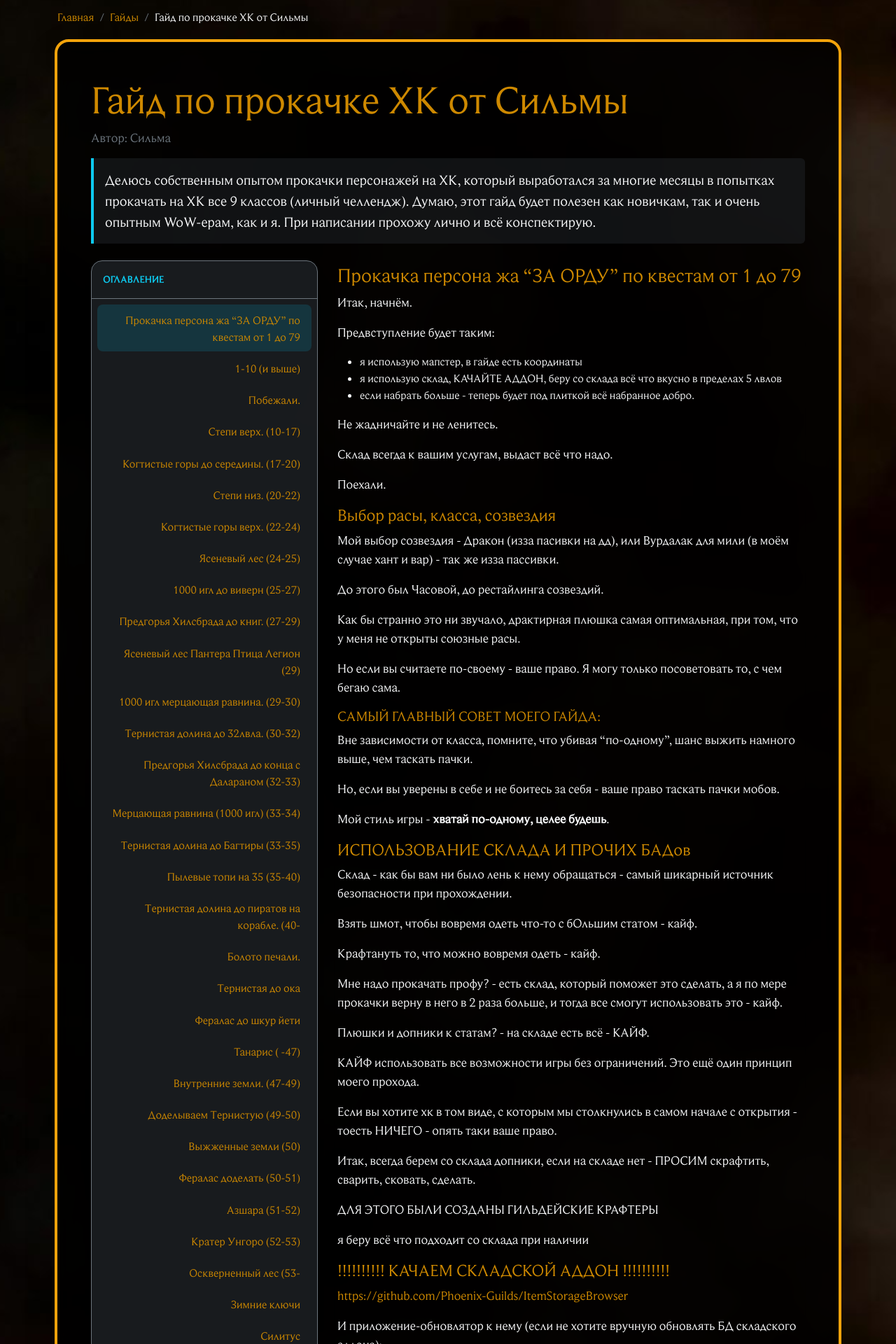
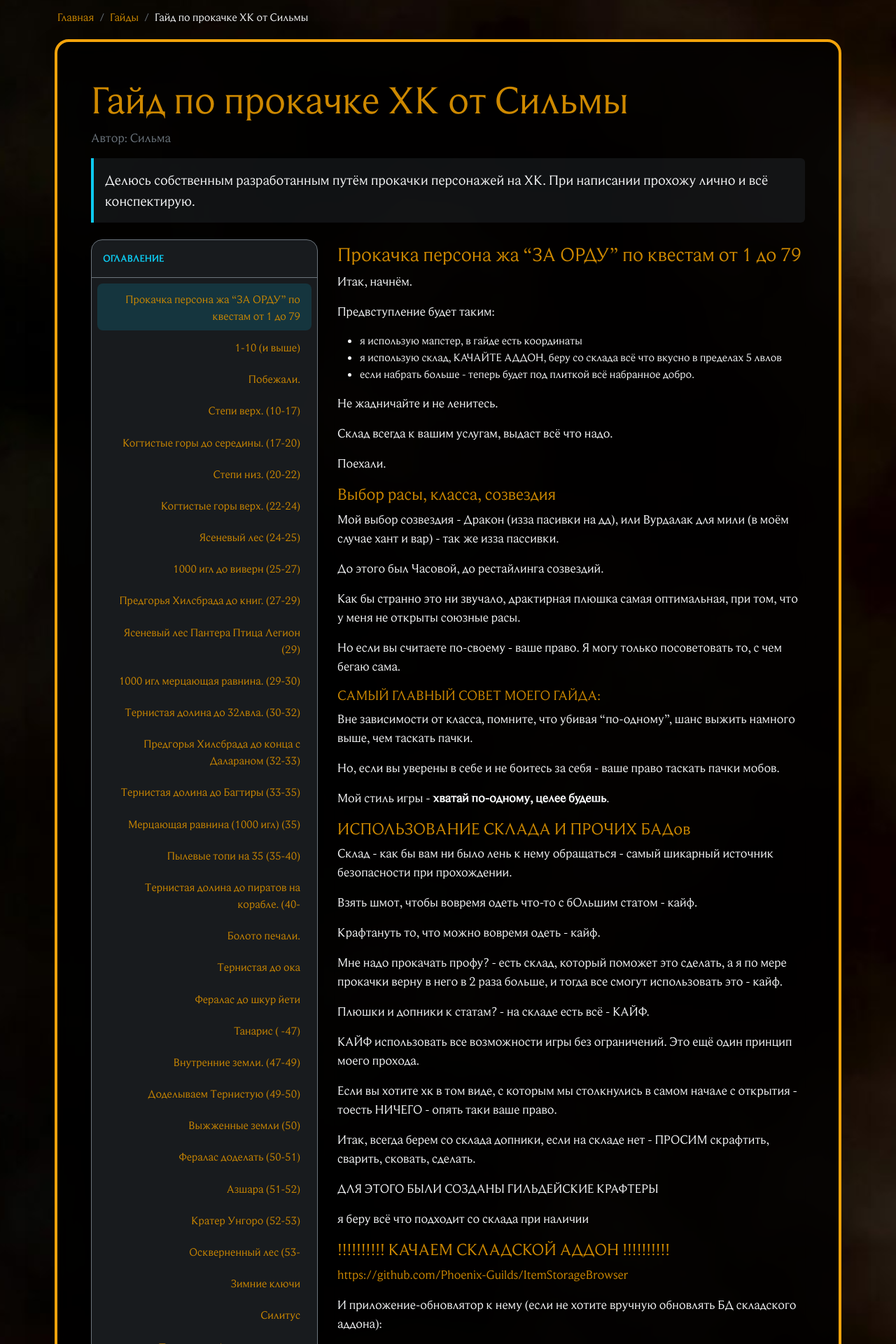
Before and after one commit to Phoenix-Guilds/phoenix-guilds.github.io, a Jekyll site: the page built from _guides/gayd-po-prokachke-hk-ot-silmy.md, in a window 1280 px wide. Shown: the part 424-2344 px from the top of the page at 70% size. Built offline with Jekyll 4.4.1, drawn with Linux system fonts in a browser that asks for light colours; nearby versions of some CDN libraries; library files that are not in the unit come from our copies.

Commit message:
Update Гайды “gayd-po-prokachke-hk-ot-silmy”

```diff
--- a/_guides/gayd-po-prokachke-hk-ot-silmy.md
+++ b/_guides/gayd-po-prokachke-hk-ot-silmy.md
@@ -2,12 +2,8 @@
 layout: nest-guide
 title: Гайд по прокачке ХК от Сильмы
 author: Сильма
-description: >-
-  Делюсь собственным опытом прокачки персонажей на ХК, который выработался за
-  многие месяцы в попытках прокачать на ХК все 9 классов (личный челлендж).
-  Думаю, этот гайд будет полезен как новичкам, так и очень опытным WoW-ерам, как
-  и я.
-
+description: |-
+  Делюсь собственным разработанным путём прокачки персонажей на ХК.
   При написании прохожу лично и всё конспектирую.
 ---
 ### Прокачка персона жа "ЗА ОРДУ" по квестам от 1 до 79
@@ -659,15 +655,6 @@
 
 Летим в Подгород, сдаём
 
-### Мерцающая равнина (1000 игл) (33-34)
-
-Не хочется лететь, но... Тут совсем немного, а сделать надо.
-
-Сдаём "Средство против трения" и делаем
-
-* Рой растёт (выпадет квест итемка, берём квест)
-*
-
 ### Тернистая долина до Багтиры (33-35)
 
 Возвращаемся в Тернистую долину, берем все квесты Громгол, Пиратская бухта, лагерь Эрнестуэя.
@@ -675,6 +662,17 @@
 так же, по списку делаем от самого простого до Багтиры. Она кусается, поэтому пока что оставляем на потом.
 
 К этому времени лвл должен стать 35+
+
+### Мерцающая равнина (1000 игл) (35)
+
+Не хочется лететь, но... Тут совсем немного, а сделать надо.
+
+Сдаём "Средство против трения" и делаем
+
+* Рой растёт (выпадет квест итемка, берём квест)
+* Части роя
+
+Сдаём, летим в Перекресток, сдаём. Летим в Огри, сдаём
 
 ### Пылевые топи на 35 (35-40)
 
```
